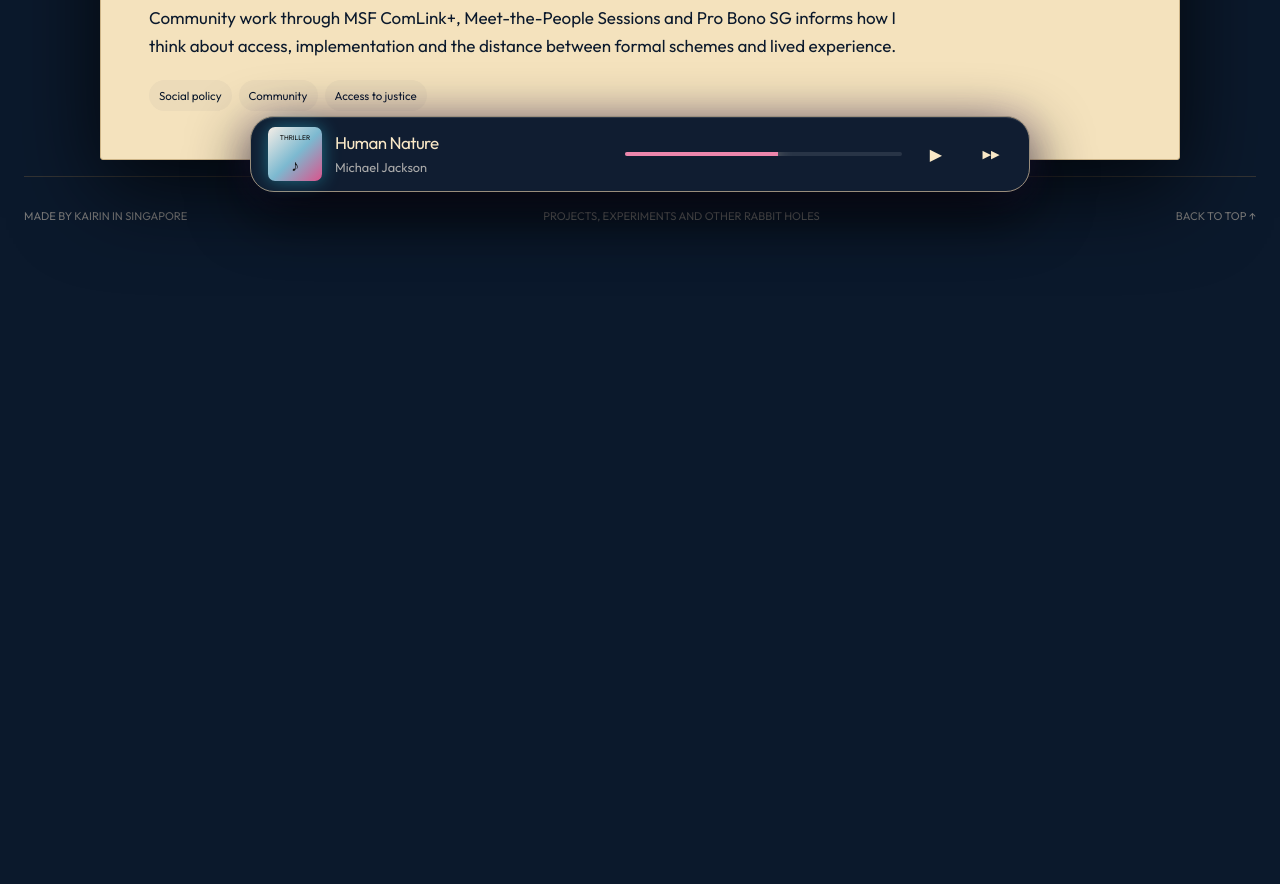
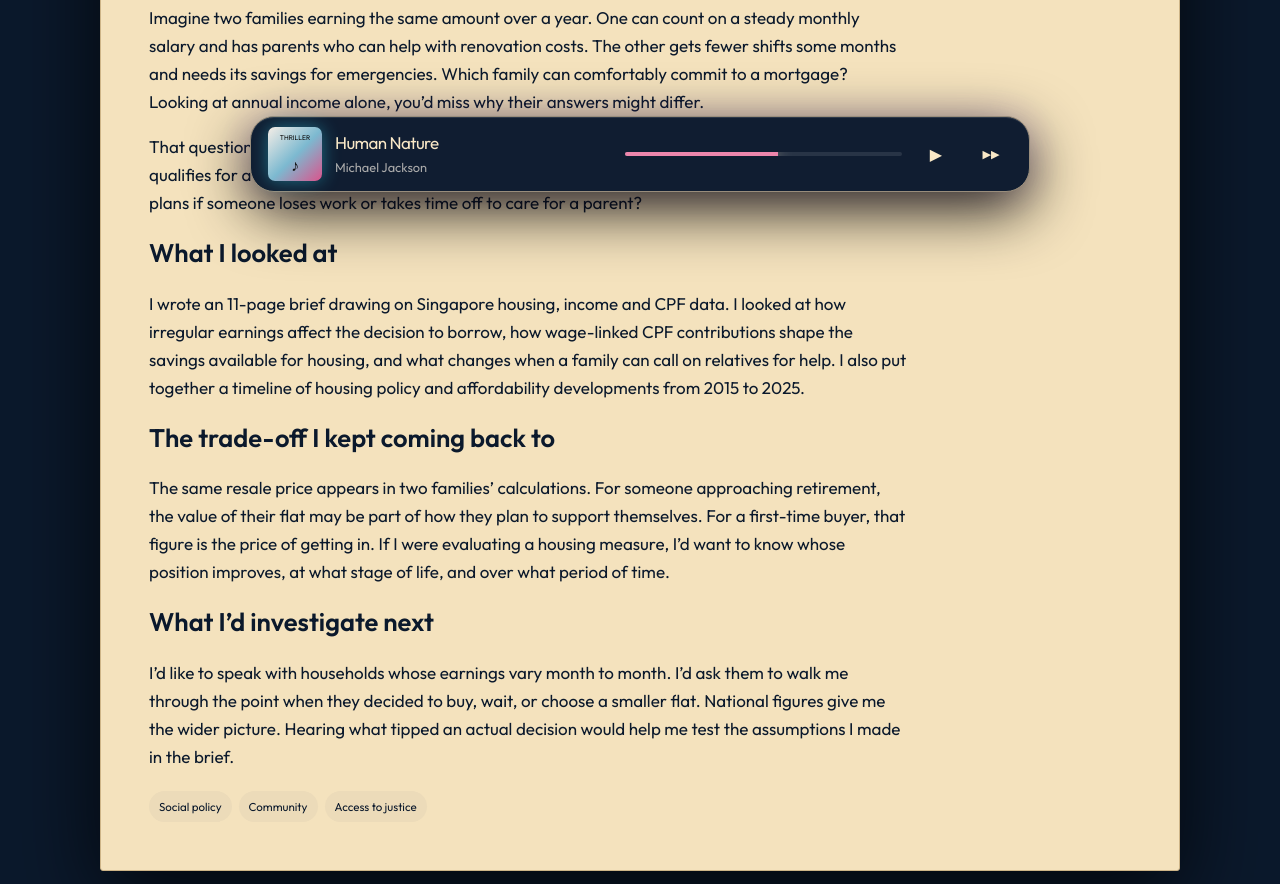
Before and after one commit to itskai1448/itskai1448.github.io, a plain HTML site: page case-history.html in a window 1280 px wide. Shown: the part 592-1476 px from the top of the page. Before the commit the page ends 937 px from the top, so only its background shows below. Drawn offline with Linux system fonts and the light colour scheme; a web font is replaced by a local one.

```diff
--- a/case-history.html
+++ b/case-history.html
@@ -1,4 +1,9 @@
 <!doctype html><html lang="en"><head><meta charset="utf-8"><meta name="viewport" content="width=device-width, initial-scale=1"><meta name="description" content="Projects by Kairin Batrisyiah across law, privacy, policy and digital design."><title>Policy in the real world | Kairin</title><link rel="preconnect" href="https://fonts.googleapis.com"><link rel="preconnect" href="https://fonts.gstatic.com" crossorigin><link href="https://fonts.googleapis.com/css2?family=DM+Mono:wght@300;400;500&family=Outfit:wght@300;400;500;600;700;800&display=swap" rel="stylesheet"><link rel="stylesheet" href="css/style.css?v=20260714-6"><link rel="stylesheet" href="https://fonts.googleapis.com/css2?family=Mrs+Saint+Delafield&display=swap"><link rel="stylesheet" href="css/record-library.css?v=blue-shelf"></head>
 <body data-page="projects"><a class="skip-link" href="#main">Skip to content</a><div class="grain" aria-hidden="true"></div>
 <header class="site-header"><a class="wordmark" href="index.html"><span class="wordmark-note">♪</span> Kairin</a><button class="menu-toggle" type="button" aria-expanded="false" aria-controls="site-nav">Menu</button><nav id="site-nav"><a href="index.html">Home</a><a class="active" href="projects.html">Projects</a><a href="resume.html">My Track Record</a></nav><a class="profile-dot" href="mailto:kairinbatrisyiah@gmail.com">KB</a></header>
-<main id="main"><section class="case-file"><a href="projects.html">← Projects</a><article class="release-card" data-category="legal"><img class="record-sleeve" src="assets/history.jpg" alt="HIStory album cover" loading="lazy"><p class="eyebrow">004 · Community practice</p><h3>Policy in the real world</h3><p>Community work through MSF ComLink+, Meet-the-People Sessions and Pro Bono SG informs how I think about access, implementation and the distance between formal schemes and lived experience.</p><div class="tag-row"><span>Social policy</span><span>Community</span><span>Access to justice</span></div></article></section></main><aside class="now-playing"><div class="track-cover"><span>THRILLER</span><i>♪</i></div><div class="track-info"><strong>Human Nature</strong><span>Michael Jackson</span></div><div class="track-progress"><i></i></div><a class="player-play" href="https://music.apple.com/us/song/human-nature/269573405" target="_blank" rel="noreferrer">▶</a><a class="player-next" href="https://music.apple.com/us/album/thriller/269572838" target="_blank" rel="noreferrer">▶▶</a></aside><footer><span>Made by Kairin in Singapore</span><span>Projects, experiments and other rabbit holes</span><a href="#main">Back to top ↑</a></footer><div class="toast" data-toast aria-live="polite"></div><script src="js/main.js?v=20260714-2"></script></body></html>
+<main id="main"><section class="case-file"><a href="projects.html">← Projects</a><article class="release-card" data-category="legal"><img class="record-sleeve" src="assets/history.jpg" alt="HIStory album cover" loading="lazy"><p class="eyebrow">Housing and social mobility in Singapore · Policy brief</p><h1>Policy in the real world</h1>
+<p>Imagine two families earning the same amount over a year. One can count on a steady monthly salary and has parents who can help with renovation costs. The other gets fewer shifts some months and needs its savings for emergencies. Which family can comfortably commit to a mortgage? Looking at annual income alone, you’d miss why their answers might differ.</p>
+<p>That question is what drew me to housing policy. I wanted to understand what happens after a family qualifies for a flat. Does buying it give them more room to plan for the future? What happens to those plans if someone loses work or takes time off to care for a parent?</p>
+<h2>What I looked at</h2><p>I wrote an 11-page brief drawing on Singapore housing, income and CPF data. I looked at how irregular earnings affect the decision to borrow, how wage-linked CPF contributions shape the savings available for housing, and what changes when a family can call on relatives for help. I also put together a timeline of housing policy and affordability developments from 2015 to 2025.</p>
+<h2>The trade-off I kept coming back to</h2><p>The same resale price appears in two families’ calculations. For someone approaching retirement, the value of their flat may be part of how they plan to support themselves. For a first-time buyer, that figure is the price of getting in. If I were evaluating a housing measure, I’d want to know whose position improves, at what stage of life, and over what period of time.</p>
+<h2>What I’d investigate next</h2><p>I’d like to speak with households whose earnings vary month to month. I’d ask them to walk me through the point when they decided to buy, wait, or choose a smaller flat. National figures give me the wider picture. Hearing what tipped an actual decision would help me test the assumptions I made in the brief.</p><div class="tag-row"><span>Social policy</span><span>Community</span><span>Access to justice</span></div></article></section></main><aside class="now-playing"><div class="track-cover"><span>THRILLER</span><i>♪</i></div><div class="track-info"><strong>Human Nature</strong><span>Michael Jackson</span></div><div class="track-progress"><i></i></div><a class="player-play" href="https://music.apple.com/us/song/human-nature/269573405" target="_blank" rel="noreferrer">▶</a><a class="player-next" href="https://music.apple.com/us/album/thriller/269572838" target="_blank" rel="noreferrer">▶▶</a></aside><footer><span>Made by Kairin in Singapore</span><span>Projects, experiments and other rabbit holes</span><a href="#main">Back to top ↑</a></footer><div class="toast" data-toast aria-live="polite"></div><script src="js/main.js?v=20260714-2"></script></body></html>
```
